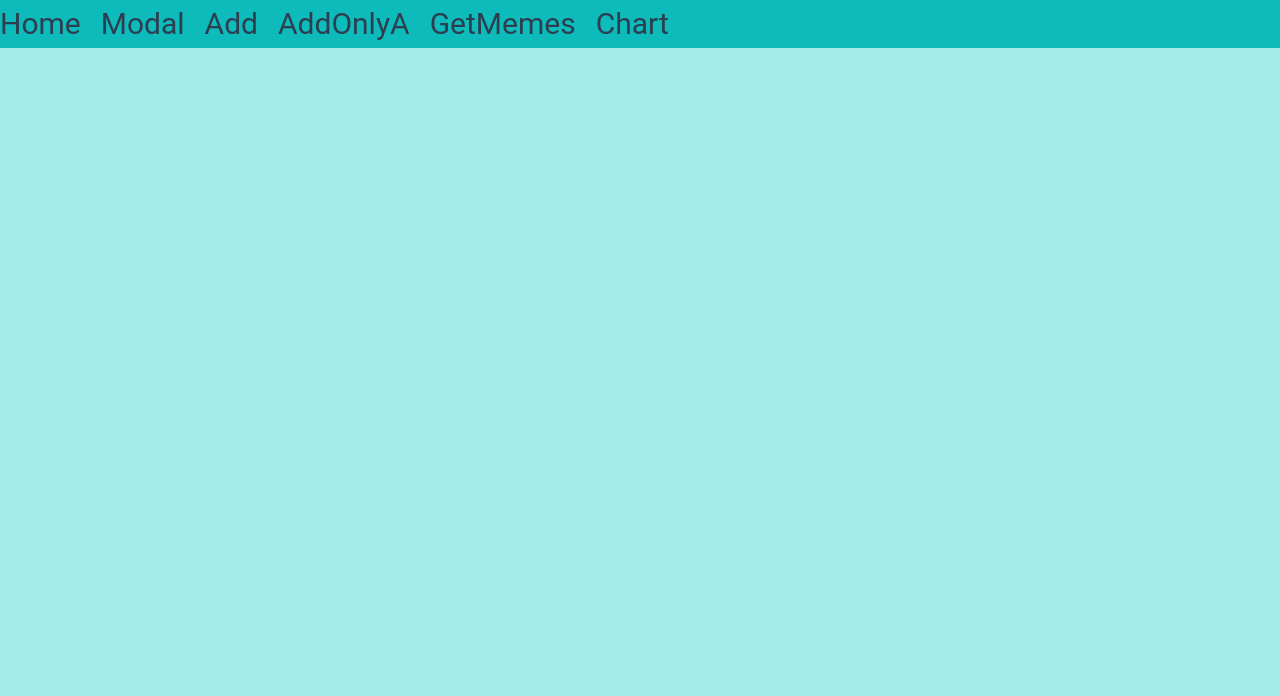
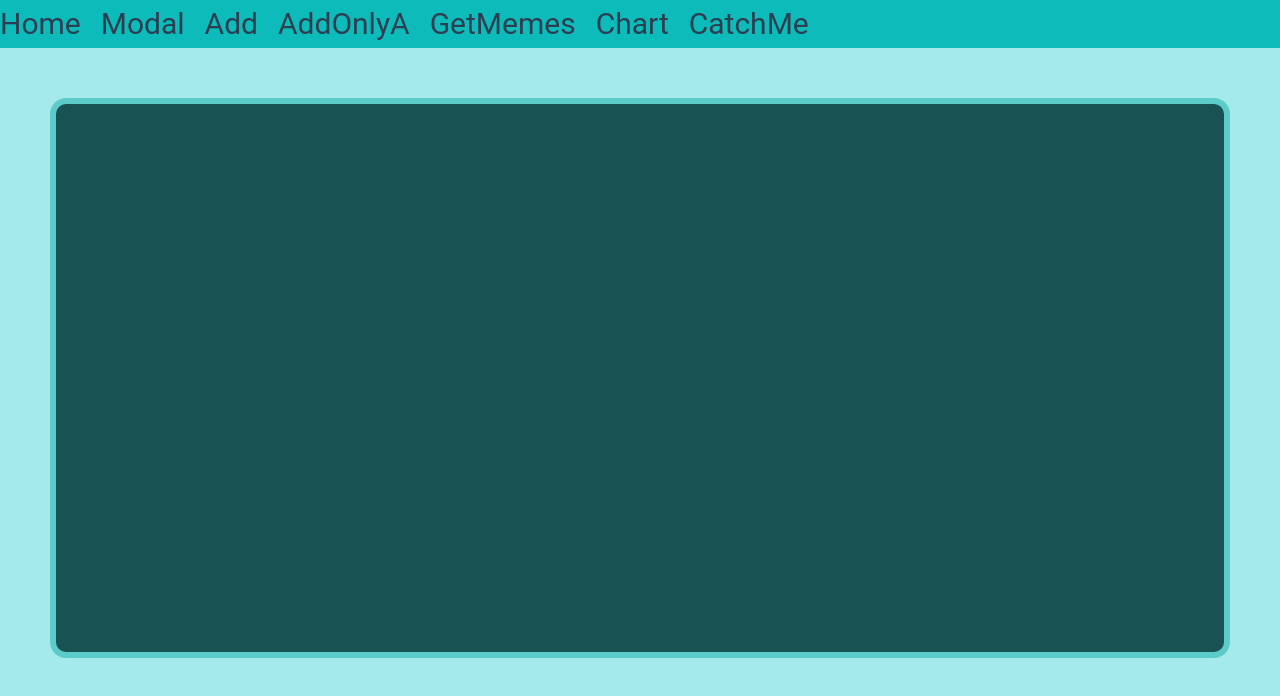
Before and after one commit to marityz/testTypeJS, a Vue app: page /catch-me-not in a window 1280 px wide. Shown: the top 696 px of the page. Built offline with nearby package versions, Linux system fonts and the light colour scheme.

Commit message:
add GameBoard

```diff
--- a/src/App.vue
+++ b/src/App.vue
@@ -1,11 +1,10 @@
 <script setup lang="ts">
-import { RouterLink, RouterView } from 'vue-router'
+import {RouterLink, RouterView} from 'vue-router';
 </script>
 
 
-
 <template>
-  <header class ="header">
+  <header class="header">
     <nav>
       <RouterLink to="/" class='nav'>Home</RouterLink>
       <RouterLink to="/modal" class='nav'>Modal</RouterLink>
@@ -13,10 +12,11 @@ import { RouterLink, RouterView } from 'vue-router'
       <RouterLink to="/addA" class='nav'>AddOnlyA</RouterLink>
       <RouterLink to="/getMemes" class='nav'>GetMemes</RouterLink>
       <RouterLink to="/chart" class='nav'>Chart</RouterLink>
+      <RouterLink to="/catch-me-not" class='nav'>CatchMe</RouterLink>
     </nav>
   </header>
 
-  <RouterView />
+  <RouterView/>
 </template>
 
 <style scoped>
@@ -24,13 +24,11 @@ import { RouterLink, RouterView } from 'vue-router'
   width: 100%;
   font-size: 2em;
   background: #0dbbbb;
+}
 
-
-}
-.nav{
+.nav {
   text-decoration: none;
   margin-right: 20px;
   color: #2c3e50;
 }
-
 </style>
--- /dev/null
+++ b/src/components/CatchMe/EvadingEntity/EvadingEntity.vue
@@ -0,0 +1,6 @@
+<script setup lang="ts">
+</script>
+
+<template>
+
+</template>
--- /dev/null
+++ b/src/components/CatchMe/GameBoard/GameBoard.vue
@@ -0,0 +1,19 @@
+<script setup lang="ts">
+</script>
+
+<template>
+  <div class="game-board">
+
+  </div>
+</template>
+
+<style scoped>
+.game-board {
+  height: 70vh;
+  margin: 50px;
+  padding: 20px;
+  background-color: #185252;
+  border: 6px solid #5ecbcb;
+  border-radius: 16px;
+}
+</style>
--- a/src/components/CustomInput.vue
+++ b/src/components/CustomInput.vue
@@ -3,6 +3,7 @@ import {computed, defineEmits, defineProps} from 'vue';
 
 const props = defineProps(['inputCustom'])
 const emit = defineEmits(['update:inputCustom'])
+
 const value = computed({
   get() {
     return props.inputCustom;
--- a/src/router/index.ts
+++ b/src/router/index.ts
@@ -5,42 +5,38 @@ import AddView from "@/views/AddView.vue";
 import AddAView from "@/views/AddAView.vue";
 import GetMemes from "@/views/GetMemes.vue";
 import ChartView from "@/views/ChartView.vue";
+import CatchMeNotView from "@/views/CatchMeNotView.vue";
 
 const router = createRouter({
   history: createWebHistory(import.meta.env.BASE_URL),
-  routes: [
-    {
+  routes: [{
     path: '/',
     name: 'home',
     component: HomeView
-    },
-    {
+  }, {
     path: '/modal',
     name: 'modal',
     component: ModalView
-    },
-    {
+  }, {
     path: '/add',
     name: 'add',
     component: AddView
-    },
-    {
+  }, {
     path: '/addA',
     name: 'addA',
     component: AddAView
-    },
-    {
+  }, {
     path: '/getMemes',
     name: 'getMemes',
     component: GetMemes
-    },
-    {
+  }, {
     path: '/chart',
     name: 'chart',
     component: ChartView
+  }, {
+    path: '/catch-me-not',
+    name: 'catch-me-not',
+    component: CatchMeNotView,
   }
-
-  ]
-
-})
+]});
 export default router
--- a/src/views/AddAView.vue
+++ b/src/views/AddAView.vue
@@ -5,12 +5,7 @@ import CustomInput from '@/components/CustomInput.vue';
 
 const searchText = ref('');
 
-const res = computed({
-    get() {
-      return searchText.value.replace(/[a-zа-яё\/,./]/gi, 'A')
-    }
-  }
-)
+const res = computed(() => searchText.value.replace(/[a-zа-яё\/,./]/gi, 'A'));
 </script>
 
 <template>
--- a/src/views/AddView.vue
+++ b/src/views/AddView.vue
@@ -1,40 +1,34 @@
 <script setup lang="ts">
 import obj from '@/Data.vue';
-import {computed, reactive, ref} from 'vue';
-import { switchTheme} from '@/components/GlobalState';
+import {computed, ref} from 'vue';
+import {switchTheme} from '@/components/GlobalState';
 import Item from '@/components/Item.vue';
 
 const text = ref();
 
-function removeItem(index){
-    obj.arr.splice(index, 1)
-}
-function AddArray(){
+const removeItem = (index) => obj.arr.splice(index, 1);
+const AddArray = () => {
   obj.arr.push(text.value);
   text.value = "";
-}
-function deleteArray(){
-    obj.arr.pop();
-}
-const publishedArr = computed(() => {
-    return obj.arr.length > 0 ? 'Yes' : 'No'
-})
+};
+const deleteArray = () => obj.arr.pop();
+
+const publishedArr = computed(() => obj.arr.length > 0 ? 'Yes' : 'No');
 </script>
 
 <template>
   <main v-bind:class="{body_rose:switchTheme.state}">
+    <button class="switch" @click='switchTheme.changeTheme'>switch</button>
 
-    <button class="switch" @click = 'switchTheme.changeTheme' >switch</button>
+    <form ref="form" class="place">
+      <h2>Do you have products on list -{{ publishedArr }}</h2>
+      <input class='input-add' v-model="text" @keyup.enter="AddArray">
 
-    <form ref="form" class="place"  @submit.prevent="formSubmit">
-        <h2>Do you have products on list -{{publishedArr}}</h2>
-        <input class = 'input-add' v-model="text" @keyup.enter="AddArray">
-
-        <div class = 'container-item' v-if="publishedArr" v-for="(item, i) in obj.arr ">
-            <Item :index="i" :data ='item' @removeItem="removeItem"></Item>
+      <div class='container-item' v-if="publishedArr" v-for="(item, i) in obj.arr ">
+        <Item :index="i" :data='item' @removeItem="removeItem"></Item>
       </div>
-<!--        <button class="button-add" @click="AddArray" >Add</button>-->
-<!--        <button class="button-add" @click="deleteArray" >Delete</button>-->
+<!--      <button class="button-add" @click="AddArray">Add</button>-->
+<!--      <button class="button-add" @click="deleteArray">Delete</button>-->
     </form>
   </main>
 </template>
@@ -73,6 +67,7 @@ const publishedArr = computed(() => {
   margin: auto;
 
 }
+
 .button-add {
   display: inline-block;
   border-radius: 4px;
--- /dev/null
+++ b/src/views/CatchMeNotView.vue
@@ -0,0 +1,7 @@
+<script setup lang="ts">
+import GameBoard from "@/components/CatchMe/GameBoard/GameBoard.vue";
+</script>
+
+<template>
+  <game-board />
+</template>
--- a/src/views/GetMemes.vue
+++ b/src/views/GetMemes.vue
@@ -3,7 +3,6 @@ import axios from 'axios';
 import {reactive, ref, watch} from "vue";
 import {switchTheme} from "@/components/GlobalState";
 import Quote from "@/components/Quote.vue";
-
 
 const numberMemes = ref(Number);
 const memes = reactive({
@@ -24,7 +23,7 @@ const getNumberQuotes = watch(numberMemes, async (newNumberMemes, oldNumberMemes
 </script>
 
 <template>
-  <main v-bind:class="{body_rose:switchTheme.state}">
+  <main v-bind:class="{ body_rose:switchTheme.state }">
     <button
       class="switch"
       @click="switchTheme.changeTheme"
@@ -84,15 +83,9 @@ const getNumberQuotes = watch(numberMemes, async (newNumberMemes, oldNumberMemes
   grid-gap: 20px;
 }
 
-.quotes-container:nth-child(2n) {
-
-}
-
-
 .form {
   display: flex;
   flex-direction: column;
-
 }
 
 .input-form {
--- a/src/views/HomeView.vue
+++ b/src/views/HomeView.vue
@@ -1,5 +1,5 @@
 <script setup lang="ts">
-import { switchTheme } from '@/components/GlobalState';
+import {switchTheme} from '@/components/GlobalState';
 import RequestField from '@/components/RequestField.vue';
 </script>
 
@@ -7,11 +7,11 @@ import RequestField from '@/components/RequestField.vue';
   <main v-bind:class="{ body_rose: switchTheme.state }">
     <button
       class="switch"
-        @click = 'switchTheme.changeTheme'
+      @click='switchTheme.changeTheme'
     >
       switch
     </button>
-      <RequestField />
+    <RequestField/>
   </main>
 </template>
 
--- a/src/views/ModalView.vue
+++ b/src/views/ModalView.vue
@@ -1,7 +1,7 @@
 <script setup lang="ts">
 import Modal from "@/components/Modal.vue";
-import {ref} from "vue";
-import {switchTheme} from "@/components/GlobalState";
+import { ref } from "vue";
+import { switchTheme } from "@/components/GlobalState";
 
 const statusModal = ref(true)
 
```
Lines whose indentation alone changed are shown as unchanged.
